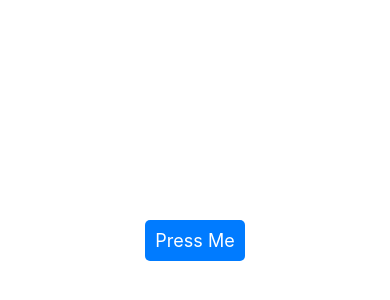
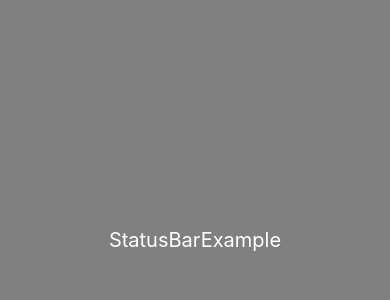
Before and after one commit to bhattk64/React-Native-Practice, a React Native app: screen / in a window 390 px wide. Shown: the part 182-482 px from the top of the page. Built offline with nearby package versions, Linux system fonts and the light colour scheme.

Commit message:
learned about styling status bar

```diff
--- a/App.jsx
+++ b/App.jsx
@@ -2,7 +2,8 @@
 // import {Text,View,Button}from 'react-native'
 // import First from './src/components/First'
 import {View} from 'react-native'
-import PreesableComponents from './src/components/PreesableComponents'
+import StatusBarExample from './src/components/StatusBarExample'
+// import PreesableComponents from './src/components/PreesableComponents'
 // import Loader from './src/components/Loader'
 // import StyleWithButton from './src/components/StyleWithButton'
 // import HideShowToggle from './src/components/HideShowToggle'
@@ -48,7 +49,8 @@
      {/* <HideShowToggle/> */}
      {/* <StyleWithButton/> */}
      {/* <Loader/> */}
-     <PreesableComponents/>
+     {/* <PreesableComponents/> */}
+     <StatusBarExample/>
     </View>
 
 
--- /dev/null
+++ b/src/components/StatusBarExample.jsx
@@ -0,0 +1,34 @@
+import { View, Text, StatusBar, StyleSheet } from 'react-native'
+import React from 'react'
+
+const StatusBarExample = () => {
+  return (
+    <View style={styles.container}>
+        <StatusBar
+        barStyle={'light-content'}
+        backgroundColor="rgba(0,0,0,0.2)"
+        hidden={false}
+        translucent={true}
+        />
+      <Text style={styles.text}>StatusBarExample</Text>
+    </View>
+  )
+}
+
+export default StatusBarExample
+
+const styles=StyleSheet.create({
+    container:{
+        flex:1,
+        justifyContent:'center',
+        alignItems:'center',
+        backgroundColor:'gray'
+
+     },
+     text:{
+        fontSize:20,
+        color:'white',
+
+
+     }
+})
```
